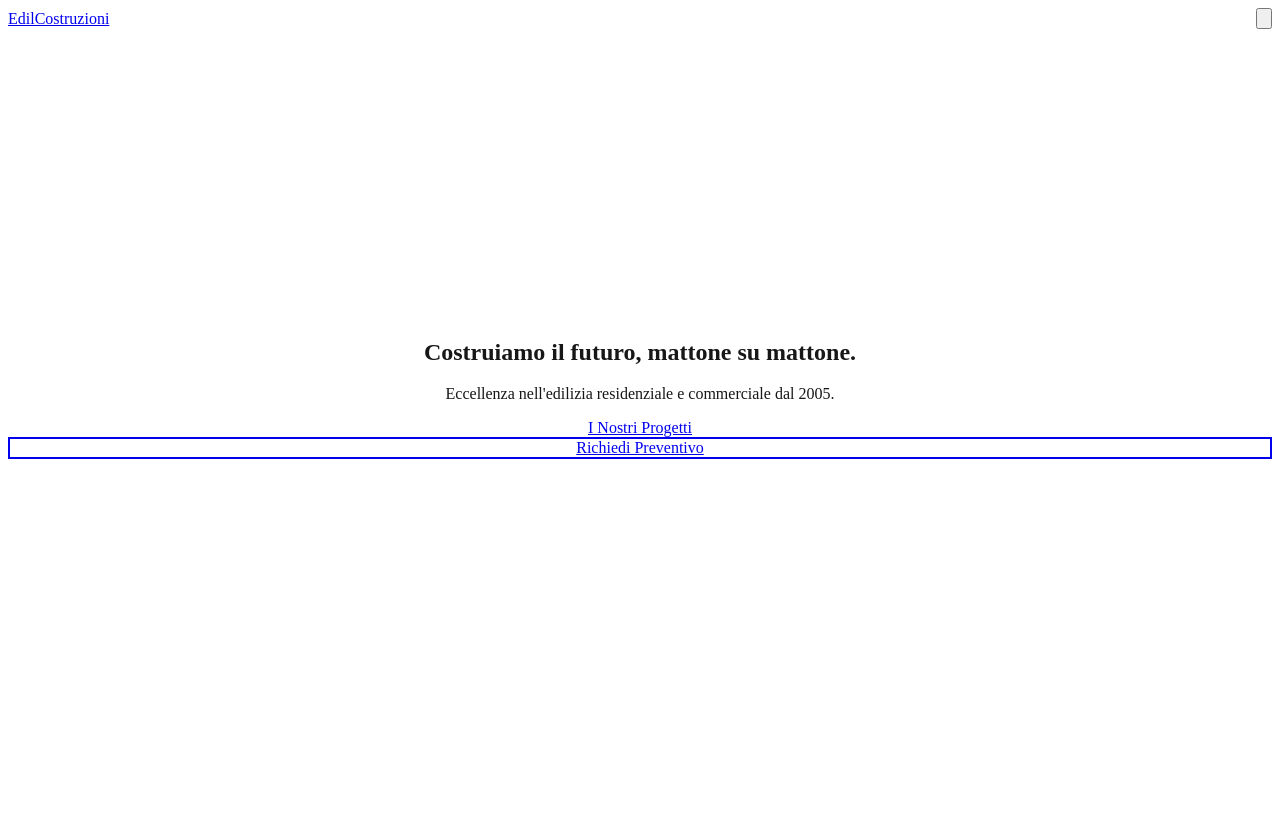
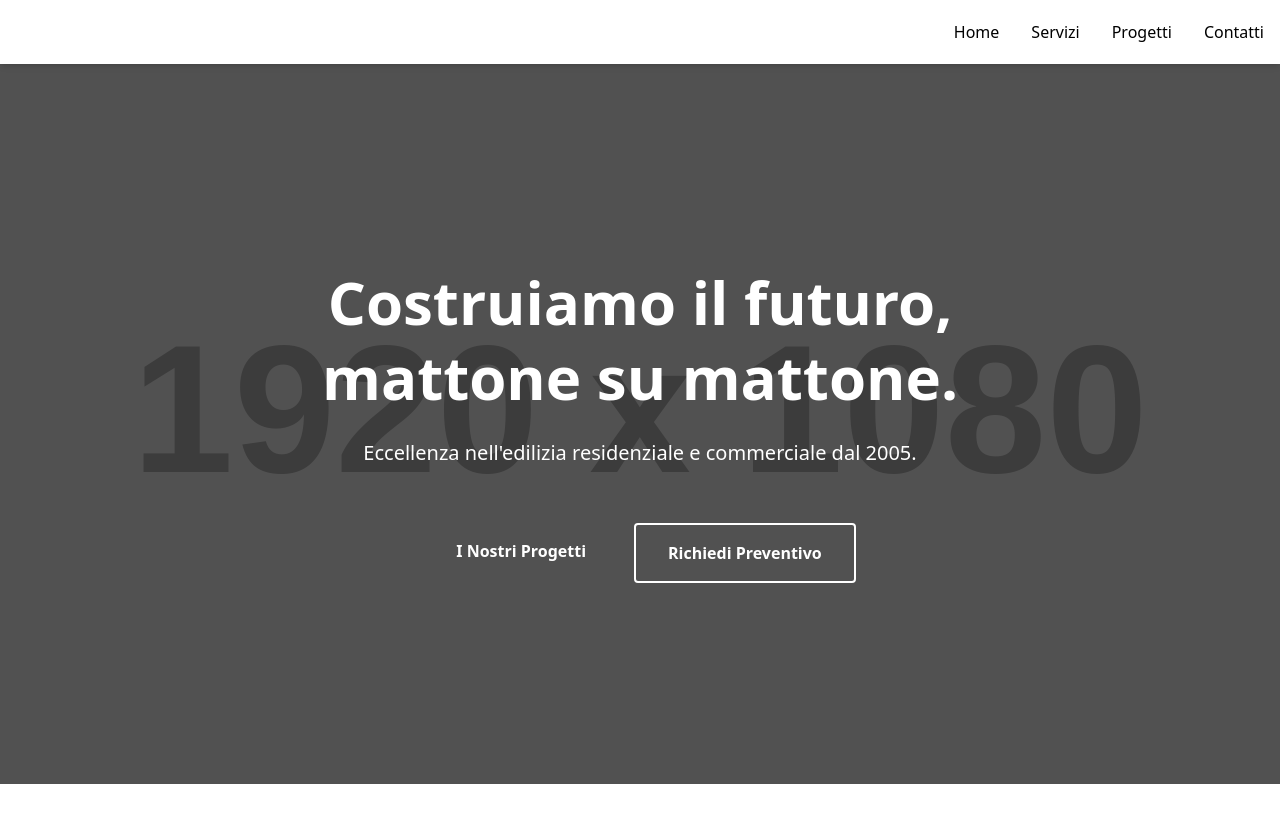
Before and after one commit to Dulo1/mcesite, a Next.js app: page / in a window 1280 px wide. Shown: the top 822 px of the page. Built offline with nearby package versions, Linux system fonts and the light colour scheme.

Commit message:
feat: Initialize Next.js project with a hero section, global styles, and a basic layout.

```diff
--- a/app/globals.css
+++ b/app/globals.css
@@ -1,24 +1,7 @@
-@tailwind base;
-@tailwind components;
-@tailwind utilities;
+@import "tailwindcss";
 
-:root {
-  --background: #ffffff;
-  --foreground: #171717;
-}
-
-@media (prefers-color-scheme: dark) {
-  :root {
-    --background: #0a0a0a;
-    --foreground: #ededed;
-  }
-}
-
-body {
-  color: var(--foreground);
-  background: var(--background);
-}
-
+/* --- ANIMAZIONI --- */
+/* Manteniamo solo questo perché serve alla Hero */
 @keyframes fadeInUp {
   from {
     opacity: 0;
--- a/app/layout.tsx
+++ b/app/layout.tsx
@@ -26,7 +26,7 @@ export default function RootLayout({
   children: React.ReactNode;
 }>) {
   return (
-    <html lang="it">
+    <html lang="it" suppressHydrationWarning={true}>
       <body
         className={`${montserrat.variable} ${inter.variable} antialiased font-body bg-brand-concrete-light text-brand-black`}
       >
--- a/components/Hero.tsx
+++ b/components/Hero.tsx
@@ -8,7 +8,7 @@ const Hero = () => {
    {/* Background Image */}
    <div className="absolute inset-0 z-0">
     <Image
-     src="https://placehold.co/1920x1080"
+     src="https://placehold.co/1920x1080.png"
      alt="Cantiere EdilCostruzioni"
      fill
      className="object-cover"
```
